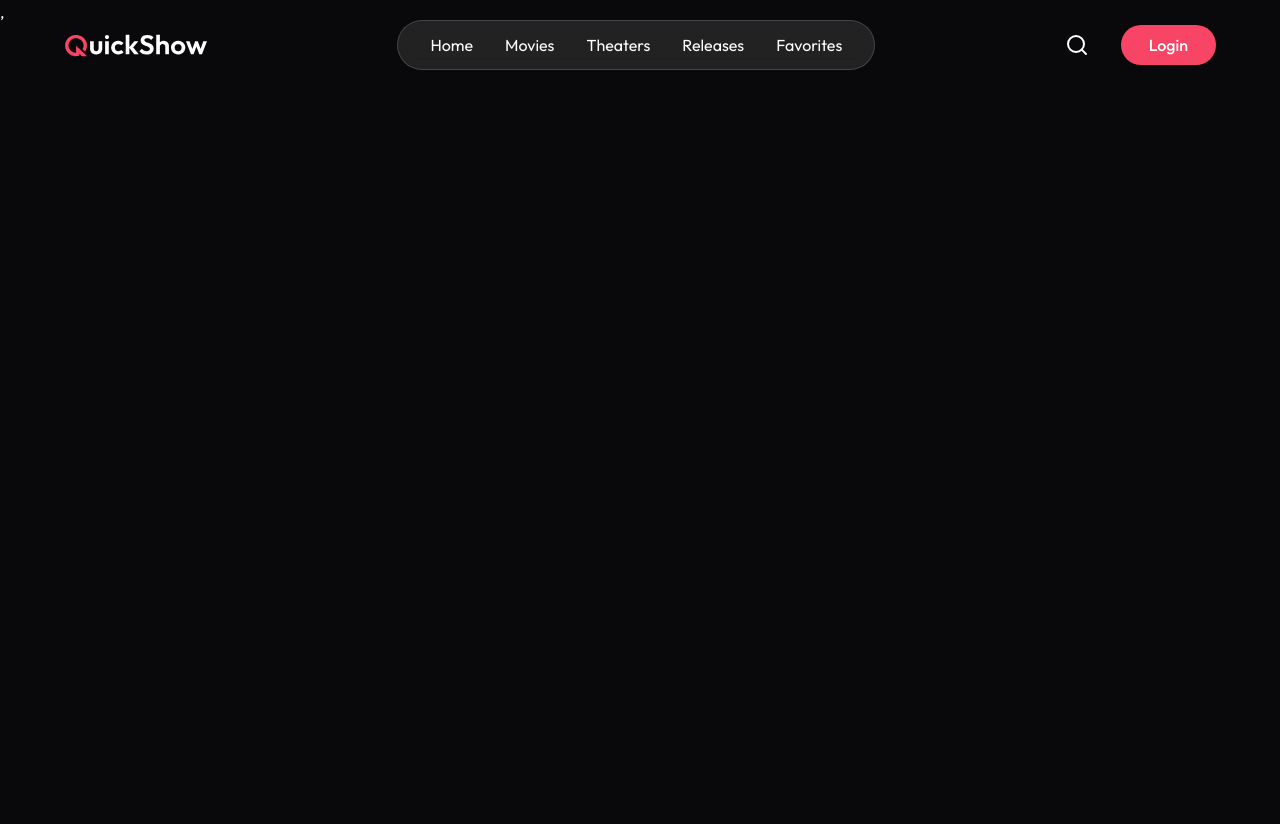
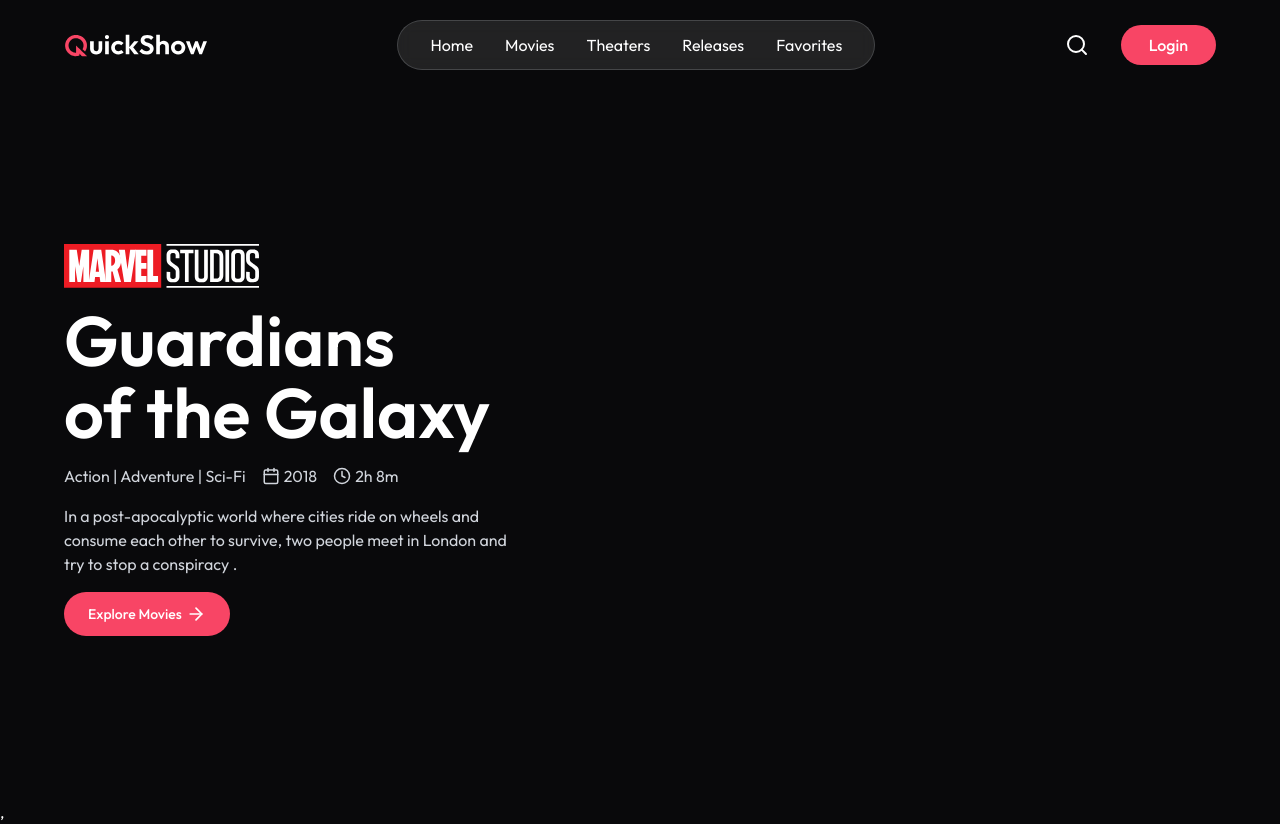
Before and after one commit to SabbirMeazee/Movie_ticket_booking, a React (Vite) app in the folder client/: page / in a window 1280 px wide. Before the commit the page ends 800 px from the top, so only its background shows below. Built offline with nearby package versions, Linux system fonts and the light colour scheme; no server answers.

Commit message:
herosection added

```diff
--- /dev/null
+++ b/client/src/components/FeaturedSection.jsx
@@ -0,0 +1,11 @@
+import React from 'react'
+
+function FeaturedSection() {
+    return (
+        <div>
+
+        </div>
+    )
+}
+
+export default FeaturedSection
--- /dev/null
+++ b/client/src/components/HeroSection.jsx
@@ -0,0 +1,39 @@
+import React from 'react'
+import { assets } from '../assets/assets'
+import { ArrowRight, CalendarIcon, ClockIcon } from 'lucide-react'
+import { useNavigate } from 'react-router-dom'
+
+function HeroSection() {
+    const navigate = useNavigate()
+
+
+    return (
+        <div className='flex flex-col items-start justify-center gap-4 px-6 md:px-16
+1g:px-36 bg-[url("/backgroundImage.png")] bg-cover bg-center h-screen'>
+
+            <img src={assets.marvelLogo} alt="" className="max-h-11 lg:h-11 mt-20" />
+
+            <h1 className='text-5x1 md:text-[70px] md:leading-18 font-semibold
+max-w-110'>Guardians <br /> of the Galaxy</h1>
+            <div className='flex items-center gap-4 text-gray-300'>
+                <span>Action | Adventure | Sci-Fi</span>
+                <div className='flex items-center gap-1'>
+                    <CalendarIcon className='w-4.5 h-4.5' /> 2018
+                </div>
+                <div className='flex items-center gap-1'>
+                    <ClockIcon className='w-4.5 h-4.5' /> 2h 8m
+                </div>
+            </div>
+            <p className='max-w-md text-gray-300'>In a post-apocalyptic world where
+                cities ride on wheels and consume each other to survive, two people meet in
+                London and try to stop a conspiracy .</p>
+            <button onClick={() => navigate('/movies')} className='flex items-center gap-1 px-6 py-3 text-sm bg-primary
+hover:bg-primary-dull transition rounded-full font-medium cursor-pointer'>
+                Explore Movies
+                <ArrowRight className="w-5 h-5" />
+            </button>
+        </div>
+    )
+}
+
+export default HeroSection
--- a/client/src/pages/Home.jsx
+++ b/client/src/pages/Home.jsx
@@ -1,10 +1,11 @@
 import React from 'react'
+import HeroSection from '../components/HeroSection'
 
 function Home() {
     return (
-        <div>
-
-        </div>
+        <>
+            <HeroSection></HeroSection>
+        </>
     )
 }
 
```
